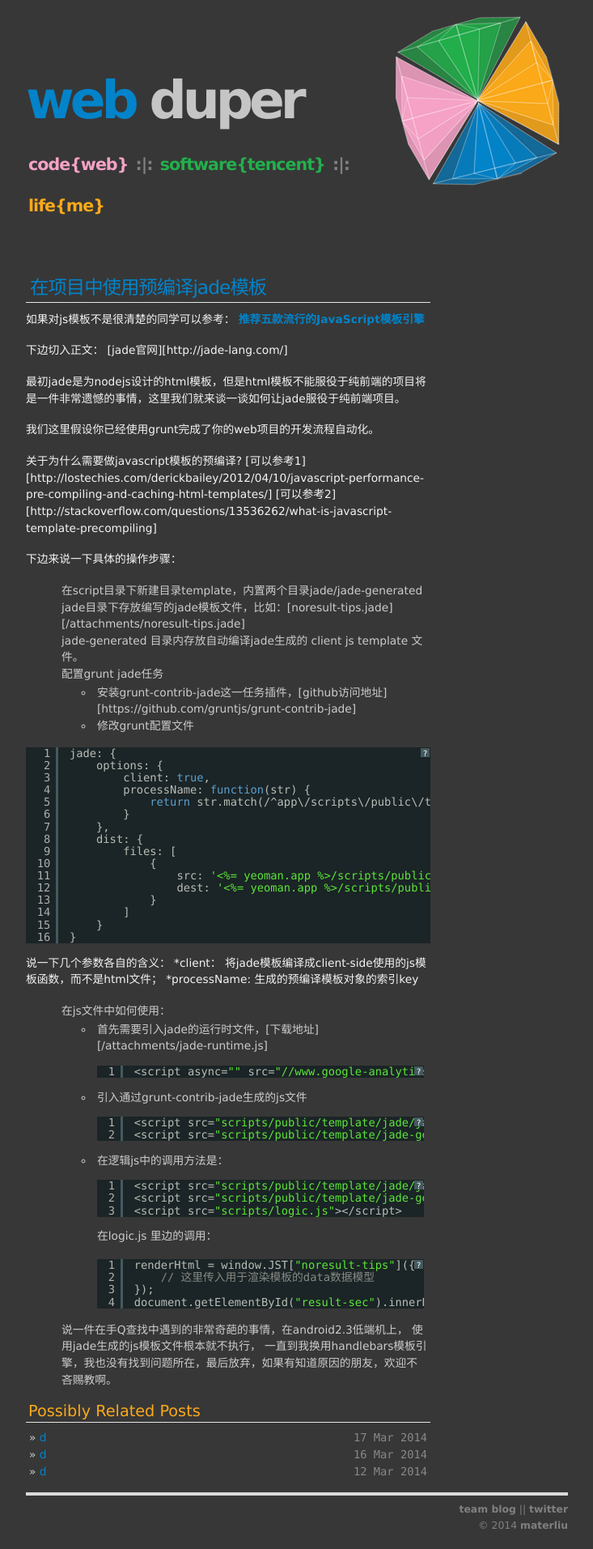
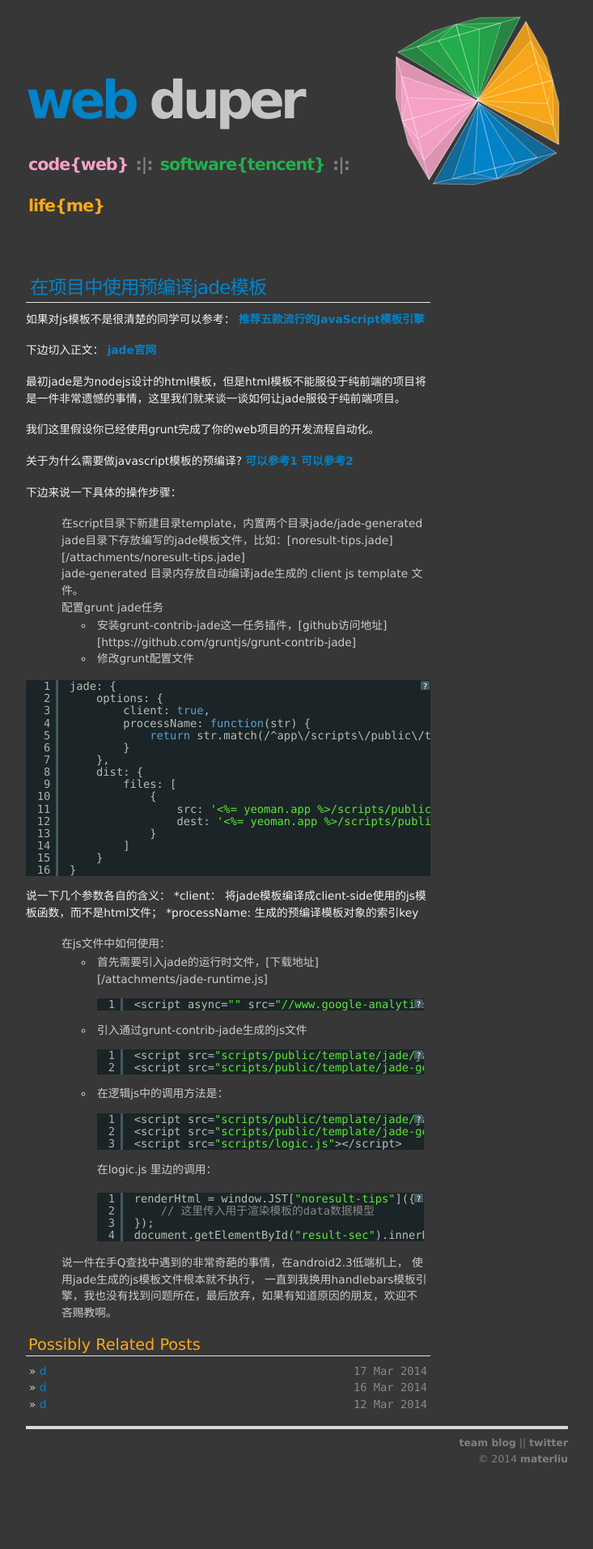
Before and after one commit to materliu/materliu.github.io, a Jekyll site: the page built from all/web/_posts/2014-03-17-在项目中使用预编译jade模板.md, in a window 1280 px wide. Shown: the whole page at 81% size, without its empty margins (273-1006 px from the left). Built offline with Jekyll 4.4.1, drawn with Linux system fonts in a browser that asks for light colours; Markdown is read by kramdown in place of the engine named in the settings; after the commit the page ends 1830 px from its top, so only the background shows below that.

Commit message:
update !

```diff
--- a/all/web/_posts/2014-03-17-在项目中使用预编译jade模板.md
+++ b/all/web/_posts/2014-03-17-在项目中使用预编译jade模板.md
@@ -6,15 +6,15 @@ title: 2014-03-17-在项目中使用预编译jade模板.md
 ## 在项目中使用预编译jade模板
 如果对js模板不是很清楚的同学可以参考： [推荐五款流行的JavaScript模板引擎](/all/web/2014/03/16/推荐五款流行的JavaScript模板引擎.html)
 
-下边切入正文： [jade官网][http://jade-lang.com/]
+下边切入正文： [jade官网](http://jade-lang.com/)
 
 最初jade是为nodejs设计的html模板，但是html模板不能服役于纯前端的项目将是一件非常遗憾的事情，这里我们就来谈一谈如何让jade服役于纯前端项目。
 
 我们这里假设你已经使用grunt完成了你的web项目的开发流程自动化。
 
 关于为什么需要做javascript模板的预编译?
-[可以参考1][http://lostechies.com/derickbailey/2012/04/10/javascript-performance-pre-compiling-and-caching-html-templates/]
-[可以参考2][http://stackoverflow.com/questions/13536262/what-is-javascript-template-precompiling]
+[可以参考1](http://lostechies.com/derickbailey/2012/04/10/javascript-performance-pre-compiling-and-caching-html-templates/)
+[可以参考2](http://stackoverflow.com/questions/13536262/what-is-javascript-template-precompiling)
 
 下边来说一下具体的操作步骤：
 1. 在script目录下新建目录template，内置两个目录jade/jade-generated
```
